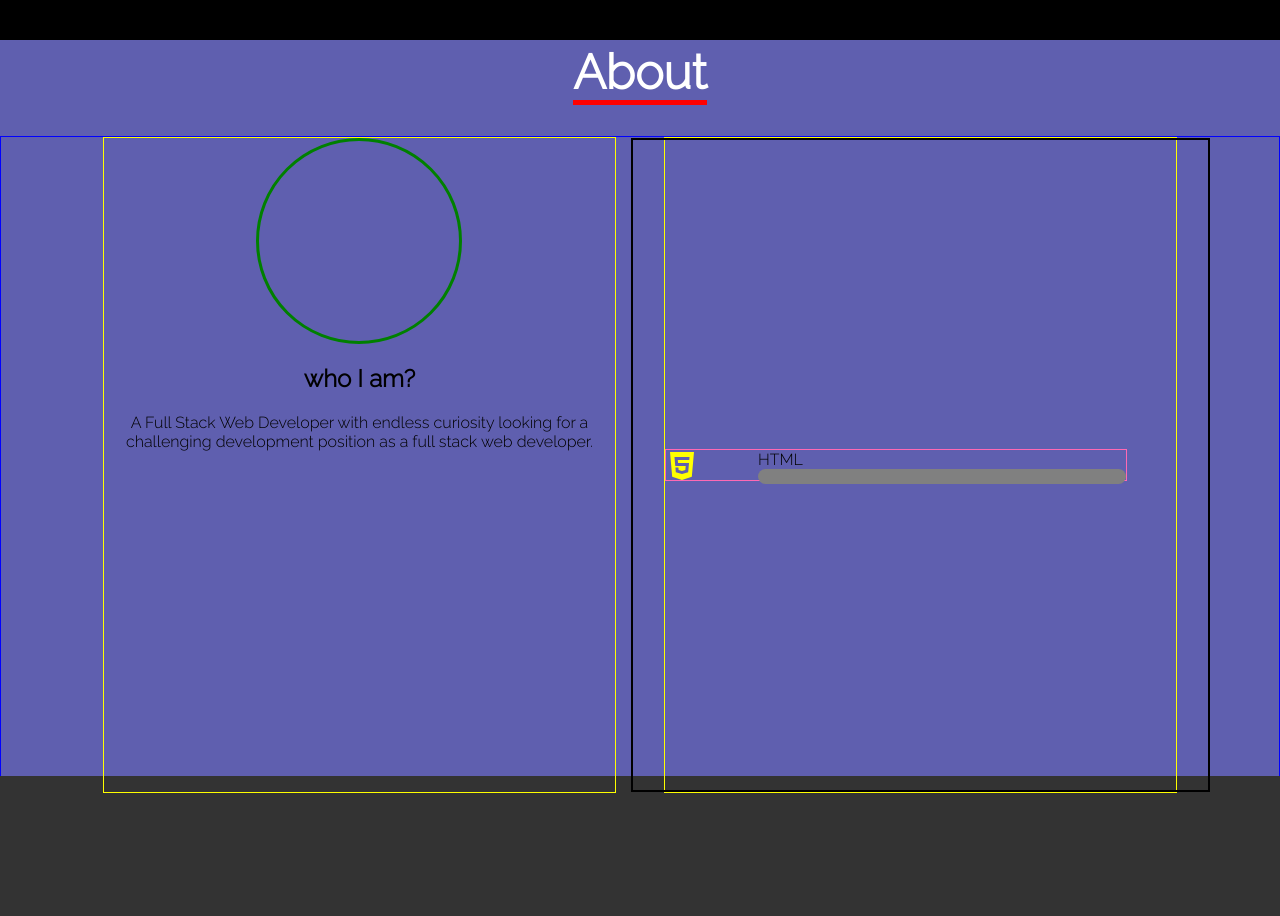
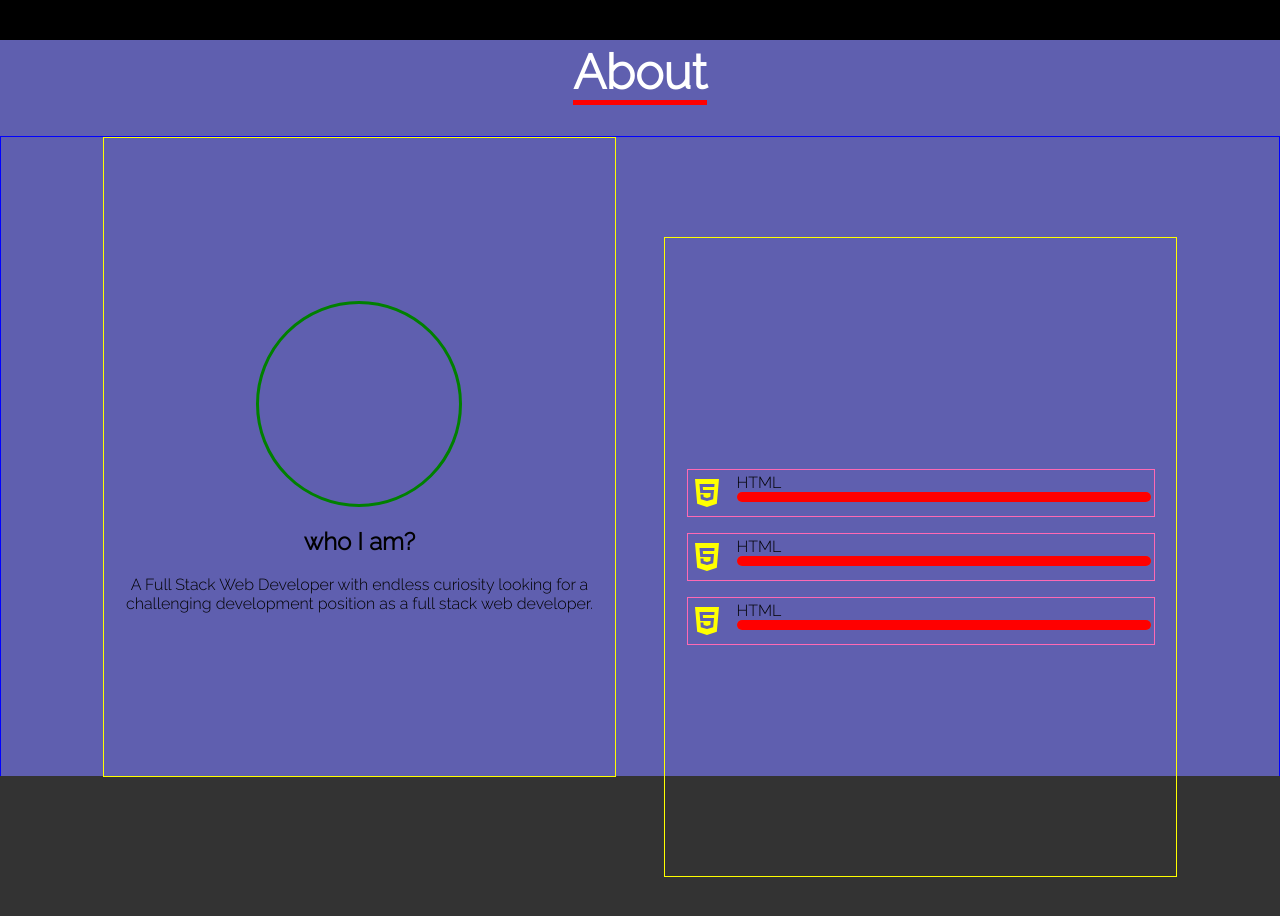
Before and after one commit to aviadc/portfolio, a React app: page / in a window 1280 px wide. Shown: the part 760-1676 px from the top of the page. Built offline with nearby package versions, Linux system fonts and the light colour scheme; some packages are replaced by stand-ins of ours.

Commit message:
skill animation gsap

```diff
--- a/src/components/SkillItem/skillItem.scss
+++ b/src/components/SkillItem/skillItem.scss
@@ -1,12 +1,15 @@
 .skill-container {
-  height: 30px;
+  padding: 3px;
+  height: 40px;
   width: 90%;
   border: 1px solid hotpink;
   display: flex;
 }
 
 .skill-left {
-  width: 20%;
+  width: 10%;
+  display: flex;
+  align-items: center ;
   svg{
     font-size: 2rem;
     fill: yellow;
@@ -14,11 +17,17 @@
 }
 
 .skill-right{
-  width: 80%;
-  .skill-bar{
-    height: 50%;
-    width: 100%;
-    background-color: grey;
+  width: 90%;
+  .skill-bar, .skill-progress{
+    height: 10px;
     border-radius: 20px;
   }
-}
+    .skill-bar{
+      background-color: grey;
+      width: 100%;
+    }
+    .skill-progress{
+      background-color: red;
+      width: 80%;
+    }
+  }
--- a/src/components/pages/About/about.scss
+++ b/src/components/pages/About/about.scss
@@ -5,8 +5,8 @@
 }
 
 .about-container {
-    margin-top: 1rem;
-    height: 82vh;
+    margin-top: 2vh;
+    height: 80vh;
     display: flex;
     justify-content: center;
     border: 1px solid blue;
@@ -17,9 +17,14 @@
     display: flex;
     flex-direction: column;
     align-items: center;
+    justify-content: center;
     border: 1px solid yellow;
 
     width: 40%;
+}
+
+.about-right{
+    gap: 1rem;
 }
 
 .about-image {
@@ -38,17 +43,17 @@
     }
 }
 
-.skill-range-container{
-    width: 100%;
-    height: 90%;
-    border: 2px solid black;
-    padding: 2rem;
-    display: flex;
-    flex-direction: column;
-    justify-content: center;
-    gap: 1rem;
-    animation: moveFromRightToLeft .5s linear forwards;
-}
+// .skill-range-container{
+//     width: 100%;
+//     height: 90%;
+//     border: 2px solid black;
+//     padding: 2rem;
+//     display: flex;
+//     flex-direction: column;
+//     justify-content: center;
+//     gap: 1rem;
+//     animation: moveFromRightToLeft .5s linear forwards;
+// }
 
 
 @keyframes moveFromRightToLeft {
--- a/src/components/pages/About/index.js
+++ b/src/components/pages/About/index.js
@@ -1,16 +1,22 @@
-import React, { useEffect } from "react";
-import Aos from "aos";
-import "aos/dist/aos.css";
+import React, { useEffect, useRef } from "react";
 import SkillItem from "../../SkillItem";
 import "./about.scss";
 import PageTitle from "../../PageTitle";
+import gsap from "gsap";
 
 const About = () => {
+  const tl = useRef();
+  const el = useRef();
+  const q = gsap.utils.selector(el);
   useEffect(() => {
-    // Aos.init({duration: 2000});
+    tl.current = gsap.timeline().to(q(".about-right"), {
+      y: 100,
+    }).to(q(".skill-progress"), {
+      width: '100%',
+    });
   }, []);
   return (
-    <div className='about-page' id='about'>
+    <div className='about-page' id='about' ref={el}>
       <PageTitle title='About' />
       <div className='about-container'>
         <div className='about-left'>
@@ -24,15 +30,9 @@ const About = () => {
           </div>
         </div>
         <div className='about-right'>
-          <div className='skill-range-container'>
-            <SkillItem size='85' delay='0' />
-            {/* <SkillItem size='75' delay='.1' />
-            <SkillItem size='90' delay='.2' />
-            <SkillItem size='65' delay='.3' />
-            <SkillItem size='95' delay='.4' />
-            <SkillItem size='70' delay='.5' />
-            <SkillItem size='80' delay='.6' /> */}
-          </div>
+          <SkillItem size='85' delay='0' />
+          <SkillItem size='85' delay='0' />
+          <SkillItem size='85' delay='0' />
         </div>
       </div>
     </div>
```
